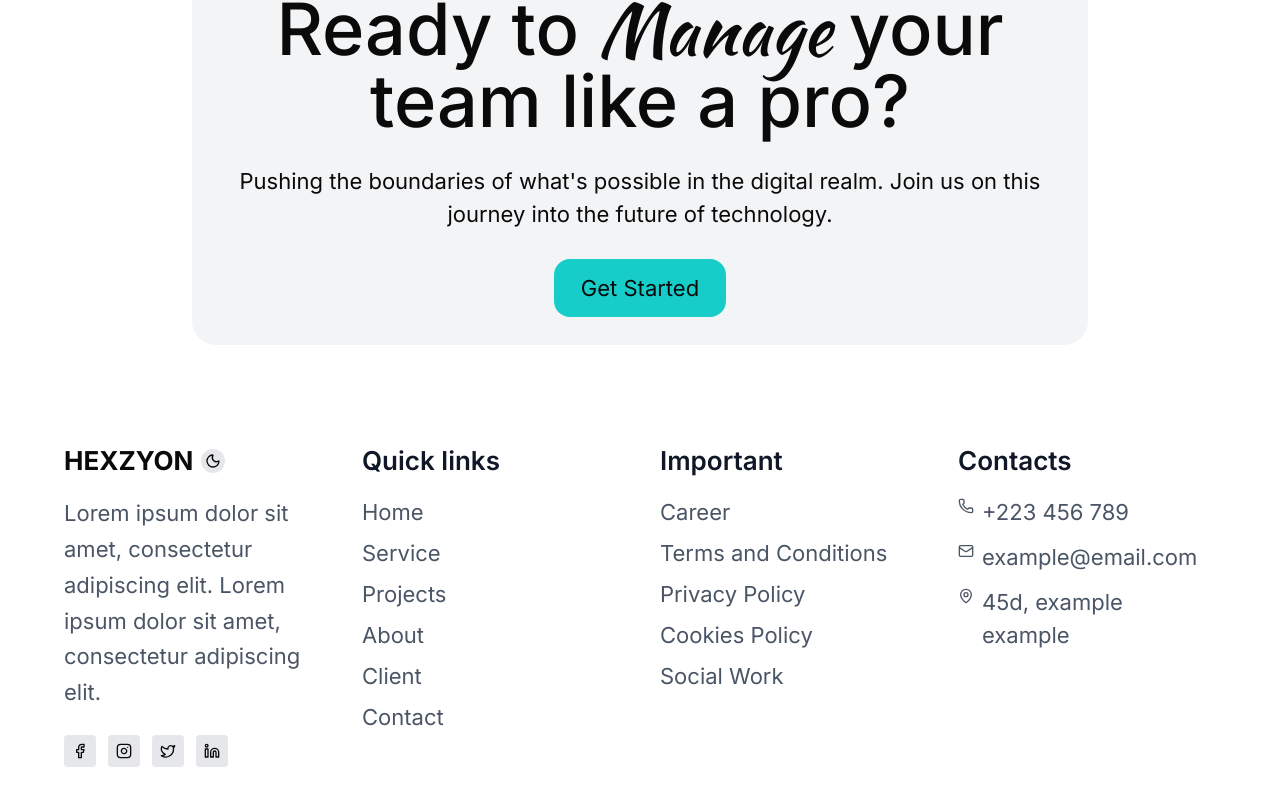
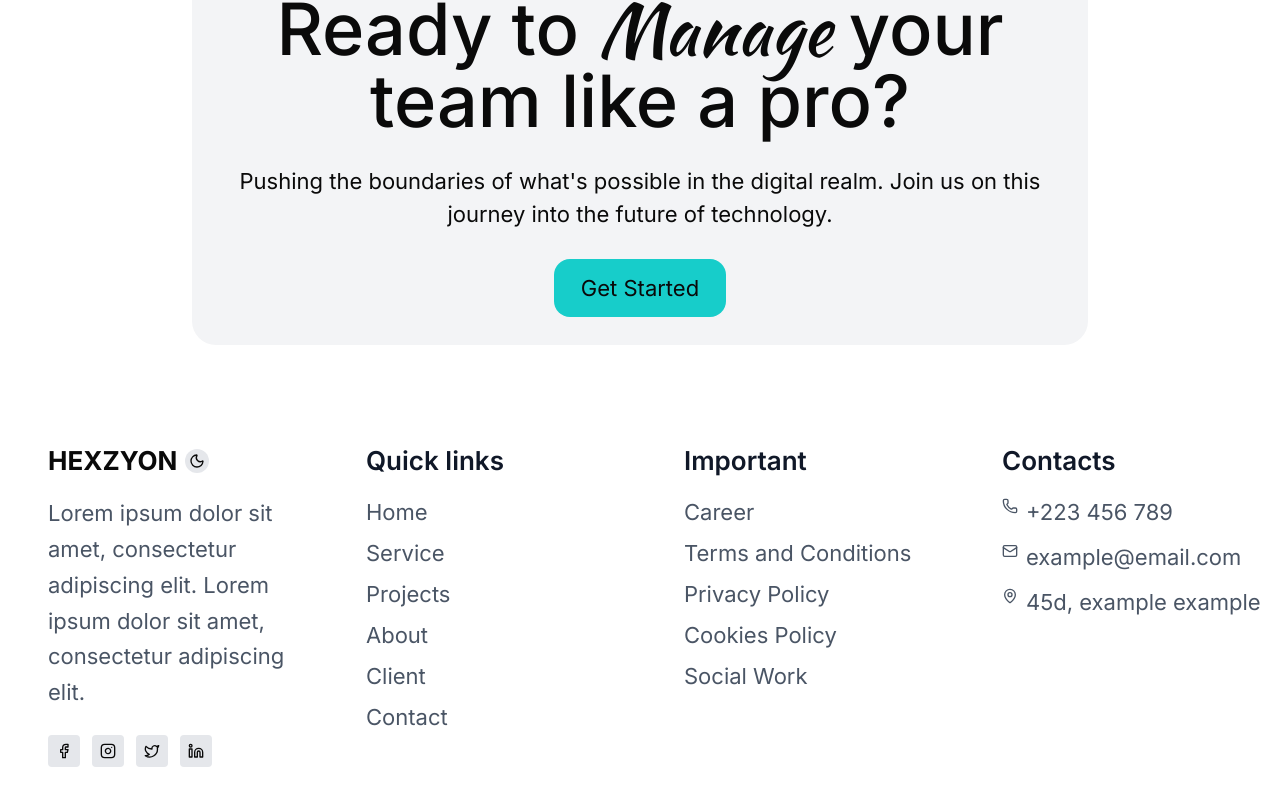
Before and after one commit to Roshen-Perera/ceylon-developers-portfolio, a Next.js app: page / in a window 1280 px wide. Shown: the part 8289-9094 px from the top of the page. Built offline with nearby package versions, Linux system fonts and the light colour scheme.

Commit message:
resized footer div

```diff
--- a/components/footer.tsx
+++ b/components/footer.tsx
@@ -3,7 +3,7 @@ import React from 'react'
 
 const Footer = () => {
   return (
-    <div className="max-w-6xl mx-auto">
+    <div className="ml-12 mx-auto">
       <div className="grid grid-cols-4 gap-10">
         {/* Brand Section */}
         <div>
```
